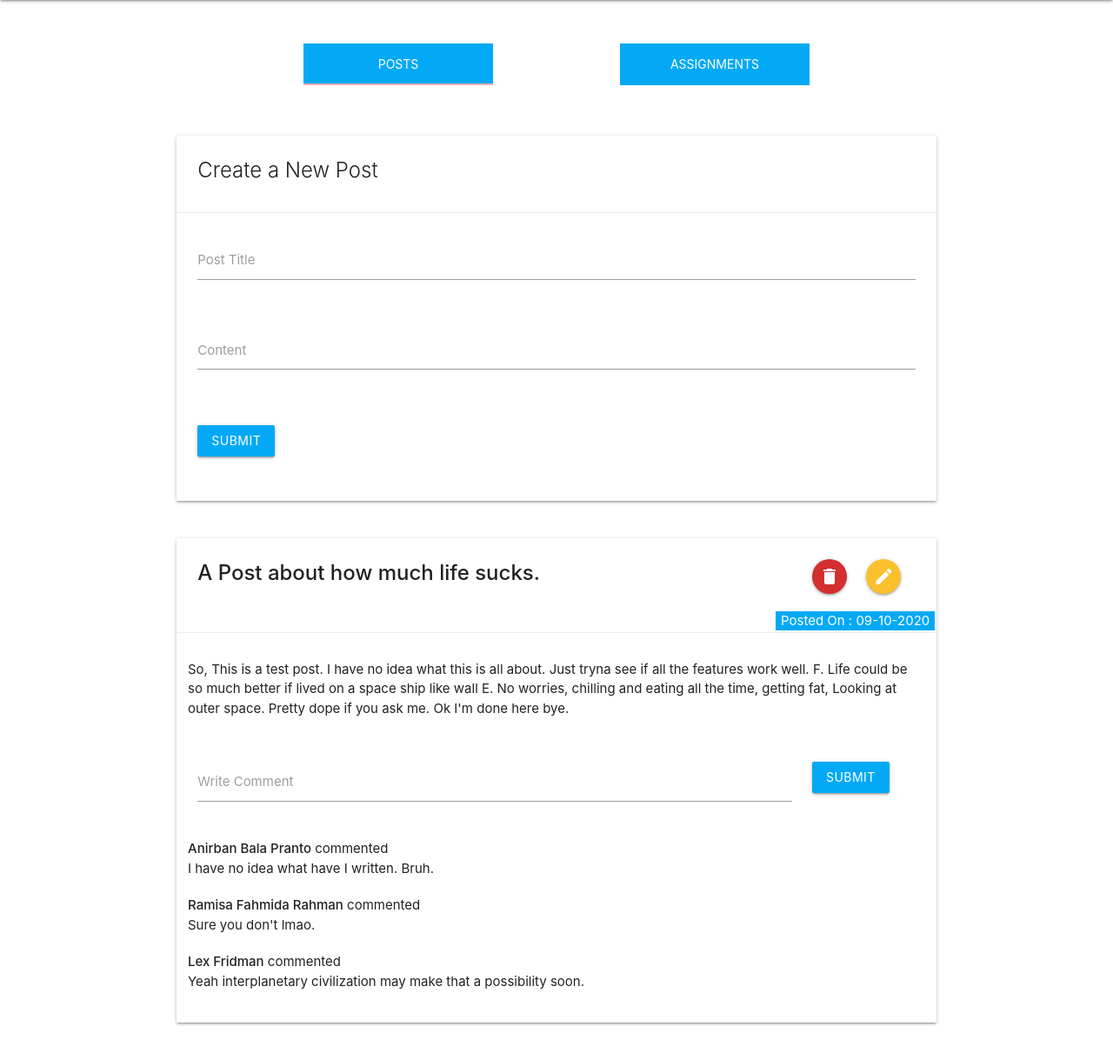
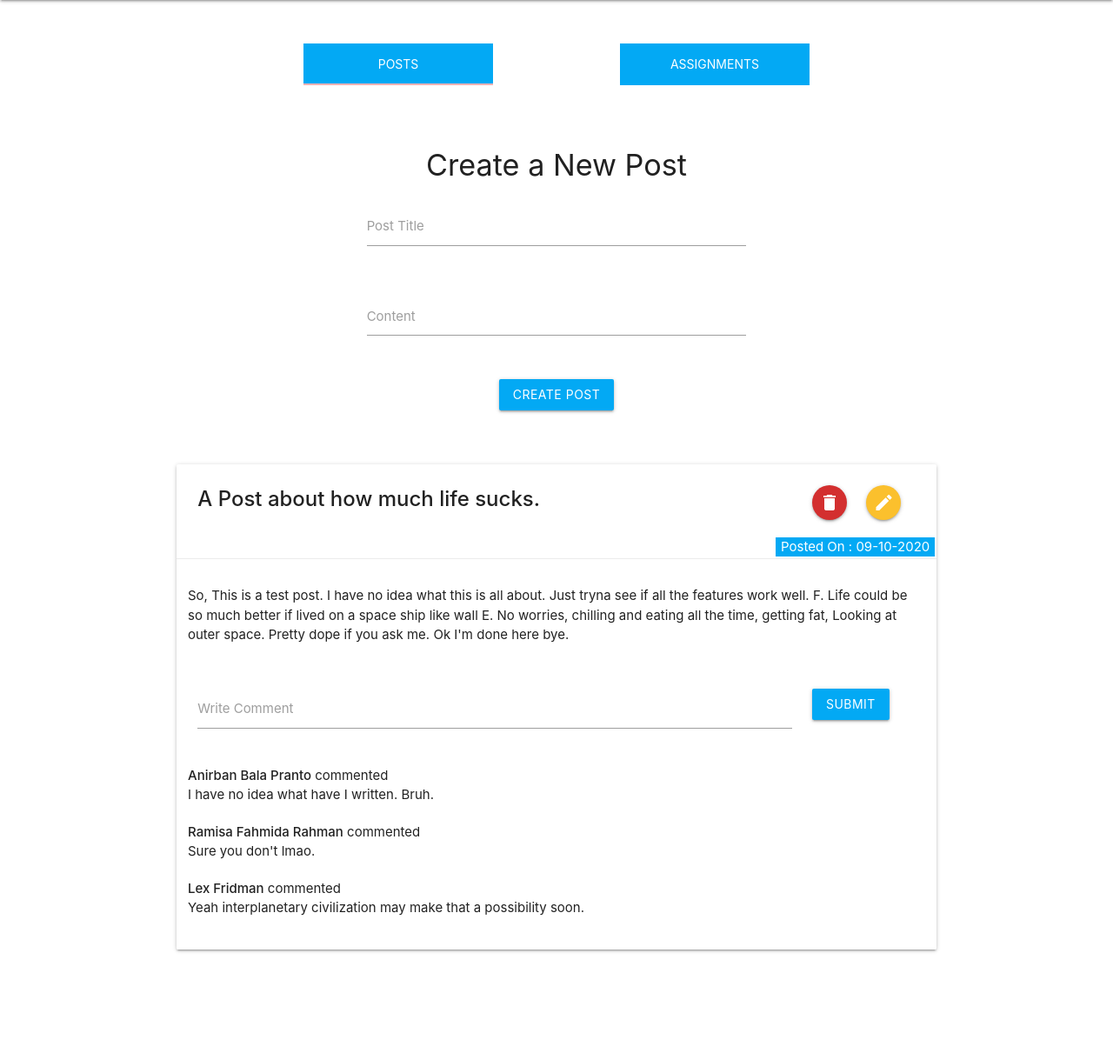
Before and after one commit to anirbanpranto/MMU-Collab, a Flask app: template templates/course.html in a window 1280 px wide. Shown: the part 64-1275 px from the top of the page at 87% size. After the commit the page ends 1159 px from the top, so only its background shows below. Run offline with Flask 2, Linux system fonts and the light colour scheme; the template is opened without the code that fills it: values that come from a table or form of the project are taken from there, others are empty; data comes from the database, SQL or seed files in the repository; both versions use the stored data as it was after the commit.

Commit message:
Minimizing forms

```diff
--- a/templates/course.html
+++ b/templates/course.html
@@ -43,35 +43,39 @@
     <!-- Posts -->
     <div id="posts" class="col s12">
       <div class="row">
-        <div class="col s12 m12">
-          <div class="card">
-            <div class="card-content">
-              <span class="card-title">Create a New Post</span>
-            </div>
-            <div class="card-action">
+              <div class="center"><h4>Create a New Post</h4></div>
               <form class="" action="/addpost" method="post">
                 <div class="row">
-                  <div class="input-field col s12">
+                  <div class="col s3">
+
+                  </div>
+                  <div class="input-field col s6">
                     <input id="post_title" type="text" name = "post_title" class="validate">
                     <label for="name">Post Title</label>
                   </div>
+                  <div class="col s3">
+
+                  </div>
                 </div>
                 <div class="row">
-                  <div class="input-field col s12">
+                  <div class="col s3">
+
+                  </div>
+                  <div class="input-field col s6">
                     <textarea id="textarea1" class="materialize-textarea" name="post_body" data-length="1000"></textarea>
                     <label for="textarea1">Content</label>
+                  </div>
+                  <div class="col s3">
+
                   </div>
                 </div>
                 <input type="hidden" name="course_id" value="{{course['course_id']}}">
                 <div class="row">
-                  <div class="input-field col s6">
-                    <input type="submit" name="submit" value="submit" class="btn light-blue">
+                  <div class="input-field center">
+                    <input type="submit" name="submit" value="Create Post" class="btn light-blue">
                   </div>
                 </div>
               </form>
-            </div>
-          </div>
-        </div>
       </div>
 
 
@@ -173,41 +177,43 @@
     <!-- Assignments -->
     <div id="assignments" class="col s12">
       <div class="row">
-        <div class="col s12 m12">
-          <div class="card">
-            <div class="card-content">
-              <span class="card-title">Give a New Assignment</span>
-            </div>
-            <div class="card-action">
+              <div class="center"><h4>Give a New Assignment</h4></div>
               <form class="" action="/addassignment" method="post">
+                <div class="col s3">
+
+                </div>
                 <div class="row">
-                  <div class="input-field col s12">
+                  <div class="input-field col s3">
                     <input id="task_title" type="text" name = "task_title" class="validate">
                     <label for="name">Assignment Title</label>
                   </div>
+                  <div class="input-field col s3">
+                    <input type="text" id="task_date" class="datepicker" name="task_date"></input>
+                    <label for="task_date">Date</label>
+                  </div>
+                  <div class="col s3">
+
+                  </div>
                 </div>
                 <div class="row">
-                  <div class="input-field col s12">
+                  <div class="col s3">
+
+                  </div>
+                  <div class="input-field col s6">
                     <textarea id="textarea1" class="materialize-textarea" name="task_body" data-length="1000"></textarea>
                     <label for="textarea1">Content</label>
                   </div>
-                </div>
-                <div class="row">
-                  <div class="input-field col s12">
-                    <input type="text" id="task_date" class="datepicker" name="task_date"></input>
-                    <label for="task_date">Date</label>
+                  <div class="col s3">
+
                   </div>
                 </div>
                 <input type="hidden" name="course_id" value="{{course['course_id']}}">
                 <div class="row">
-                  <div class="input-field col s6">
-                    <input type="submit" name="submit" value="submit" class="btn light-blue">
+                  <div class="input-field center">
+                    <input type="submit" name="submit" value="Give Assignment" class="btn light-blue">
                   </div>
                 </div>
               </form>
-            </div>
-          </div>
-        </div>
       </div>
 
       {% for task in uni_tasks %}
```
Also changed, not shown: templates/reminders.html (+10 -14 lines), templates/todo.html (+9 -11 lines), test.db.
